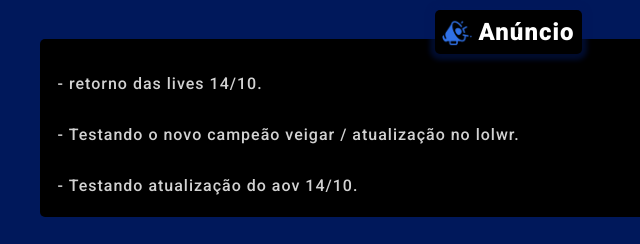
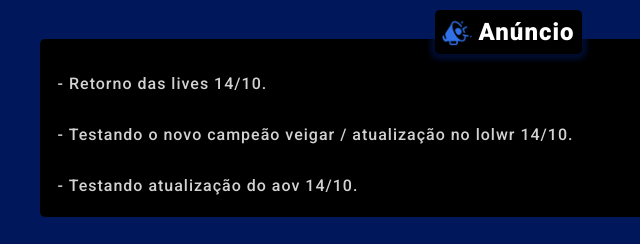
Before and after one commit to Ryan-santos/projeto_dudomon, a plain HTML site: page index.html in a window 1280 px wide. Shown: the part 237-481 px from the top of the page, 244-884 px from the left. Drawn offline with Linux system fonts and the light colour scheme; files whose address does not match are found by name.

Commit message:
Add files via upload

```diff
--- a/index.html
+++ b/index.html
@@ -64,9 +64,9 @@
         <div class="titulo_post"><h1><img src="imagens/icon-megafone.png"> Anúncio</h1></div>
         <div class="texto_post">
           <p>
-             - retorno das lives 14/10.
+             - Retorno das lives 14/10.
             <br><br>
-            - Testando o novo campeão veigar / atualização no lolwr.
+            - Testando o novo campeão veigar / atualização no lolwr 14/10.
             <br><br>
              - Testando atualização do aov 14/10.
           </p>
```
